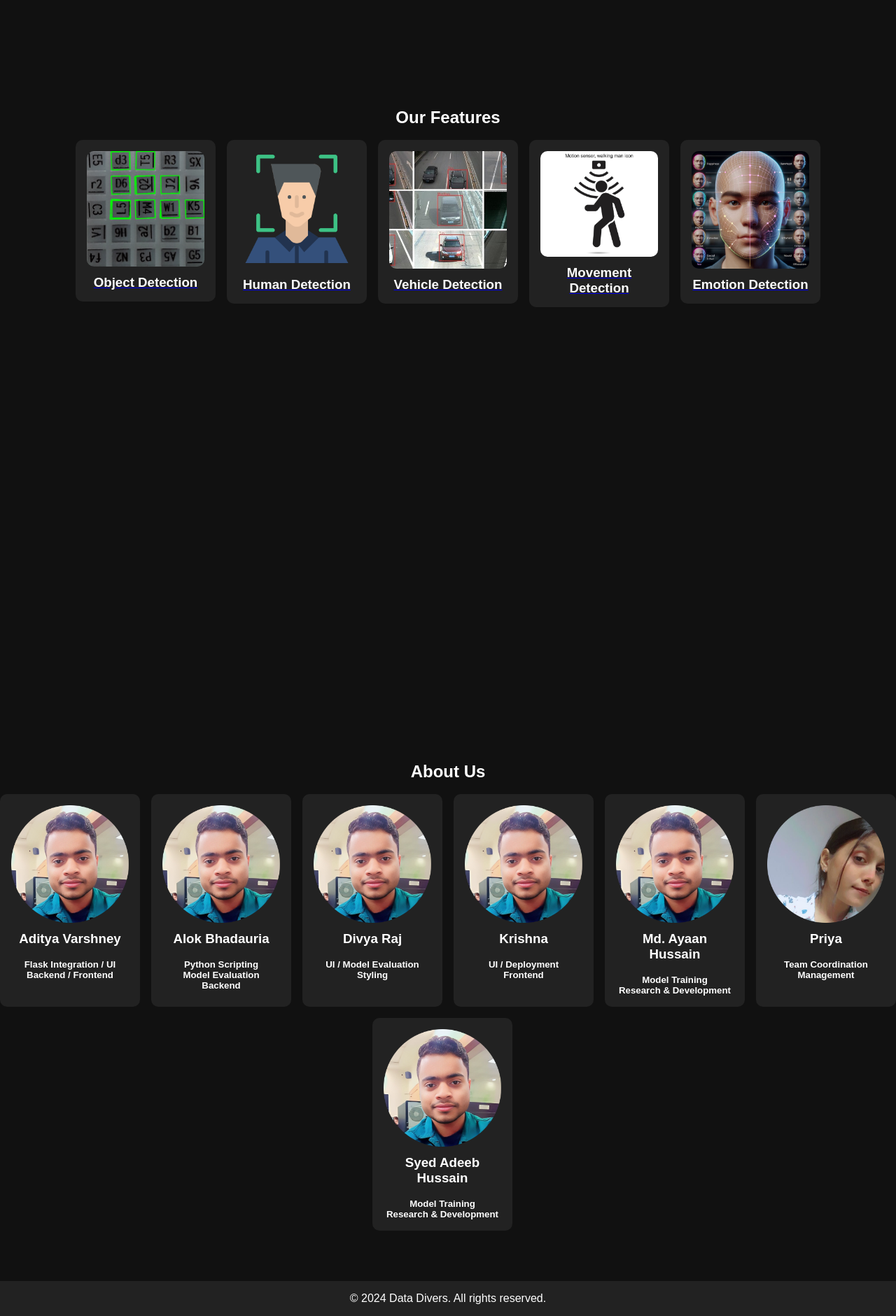
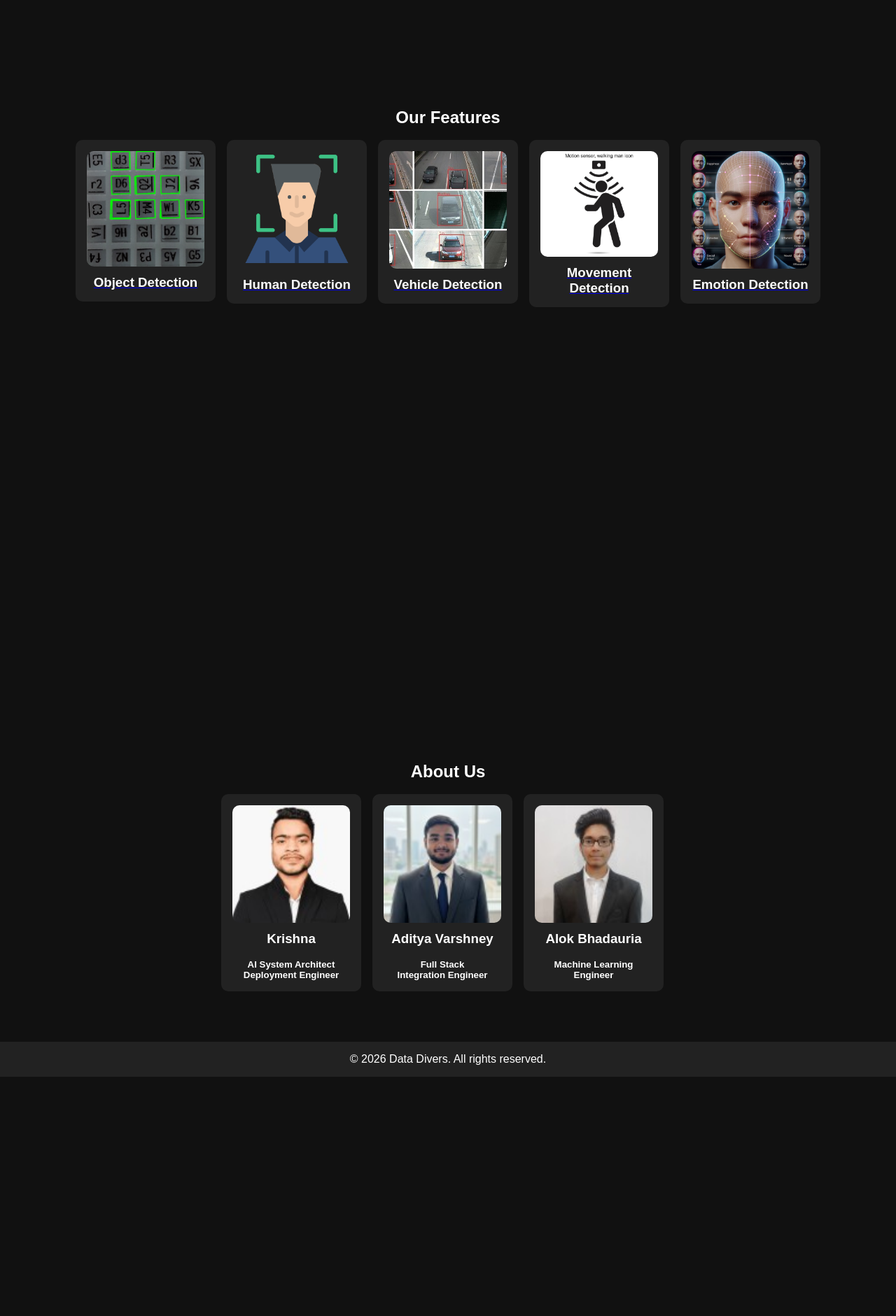
Before and after one commit to KrishnaTanwars/Real_Time_Video_Analysis_ML_Project, a Flask app: page / in a window 1280 px wide. Shown: the part 840-2721 px from the top of the page at 70% size. After the commit the page ends 2379 px from the top, so only its background shows below. Run offline with Flask 2, Linux system fonts and the light colour scheme; some web fonts are replaced.

```diff
--- a/app.py
+++ b/app.py
@@ -30,6 +30,7 @@ user_logged_in = True
 MODEL_DIR = "python_Scripts"
 YOLO_WEIGHTS = os.path.join(MODEL_DIR, "yolov3-tiny.weights")
 YOLO_CFG = os.path.join(MODEL_DIR, "yolov3-tiny.cfg")
+
 
 COCO_NAMES = os.path.join(MODEL_DIR, "coco.names")
 CONFIG_PATH = "config.yaml"
--- a/templates/base.html
+++ b/templates/base.html
@@ -15,7 +15,6 @@
       <li><a href="#Hero">Home</a></li>
       <li><a href="#features">Features</a></li>
       <li><a href="#About">About</a></li>
-      <li><a href="{{ url_for('benchmark_page') }}">Benchmark</a></li>
       <li>
         <button id="theme-toggle" class="toggle-btn">Dark Mode</button>
       </li>
@@ -95,64 +94,36 @@
     <br>
     <div class="features-container">
 
+<div class="feature-card">
+          <img src="{{ url_for('static', filename='assets/krishna.jpg')}}" alt="Object Detection">
+          <h3 style="color: white;">Krishna</h3>
+          <br>
+          <h5>AI System Architect</h5>
+          <h5>Deployment Engineer</h5>
+        </div>
+
       <div class="feature-card">
-        <img src="{{ url_for('static', filename='assets/adi_bhai.png')}}" alt="Object Detection">
+        <img src="{{ url_for('static', filename='assets/aditya.jpg')}}" alt="Object Detection">
         <h3 style="color: white;">Aditya Varshney</h3>
         <br>
-        <h5>Flask Integration / UI</h5>
-        <h5>Backend / Frontend</h5>
+        <h5>Full Stack</h5>
+        <h5>Integration Engineer</h5>
 
       </div>
 
         <div class="feature-card">
-          <img src="{{ url_for('static', filename='assets/alok_bhai.jpg')}}" alt="Object Detection">
+          <img src="{{ url_for('static', filename='assets/alok.jpg')}}" alt="Object Detection">
           <h3 style="color: white;">Alok Bhadauria</h3>
           <br>
-        <h5>Python Scripting</h5>
-        <h5>Model Evaluation</h5>
-        <h5>Backend</h5>
-        </div>
-
-        <div class="feature-card">
-          <img src="{{ url_for('static', filename='assets/divyaraj.png')}}" alt="Object Detection">
-          <h3 style="color: white;">Divya Raj</h3>
-          <br>
-        <h5>UI / Model Evaluation</h5>
-        <h5>Styling</h5>
-        </div>
-
-        <div class="feature-card">
-          <img src="{{ url_for('static', filename='assets/Krishna_bhai.png')}}" alt="Object Detection">
-          <h3 style="color: white;">Krishna</h3>
-          <br>
-          <h5>UI / Deployment</h5>
-          <h5>Frontend</h5>
+        <h5>Machine Learning</h5>
+        <h5>Engineer</h5>
         </div>
 
 
-        <div class="feature-card">
-          <img src="{{ url_for('static', filename='assets/ayaan.png')}}" alt="Object Detection">
-          <h3 style="color: white;">Md. Ayaan Hussain</h3>
-          <br>
-          <h5>Model Training</h5>
-          <h5>Research & Development</h5>
-        </div>
 
-        <div class="feature-card">
-          <img src="{{ url_for('static', filename='assets/priya.png')}}" alt="Object Detection">
-          <h3 style="color: white;">Priya</h3>
-          <br>
-          <h5>Team Coordination</h5>
-          <h5>Management</h5>
-        </div>
 
-        <div class="feature-card">
-          <img src="{{ url_for('static', filename='assets/adeeb_bhai.png')}}" alt="Object Detection">
-          <h3 style="color: white;">Syed Adeeb Hussain</h3>
-          <br>
-          <h5>Model Training</h5>
-          <h5>Research & Development</h5>
-        </div>
+
+
 
         <br>
         <br>
@@ -168,7 +139,7 @@
   </section>
   <!-- Footer -->
   <footer>
-    <p>&copy; 2024 Data Divers. All rights reserved.</p>
+    <p>&copy; 2026 Data Divers. All rights reserved.</p>
   </footer>
 
   <script src="{{url_for('static', filename='js/script.js')}}"></script>
```
Also changed, not shown: static/assets/aditya.jpg (added), static/assets/alok.jpg (added), static/assets/krishna.jpg (added).
